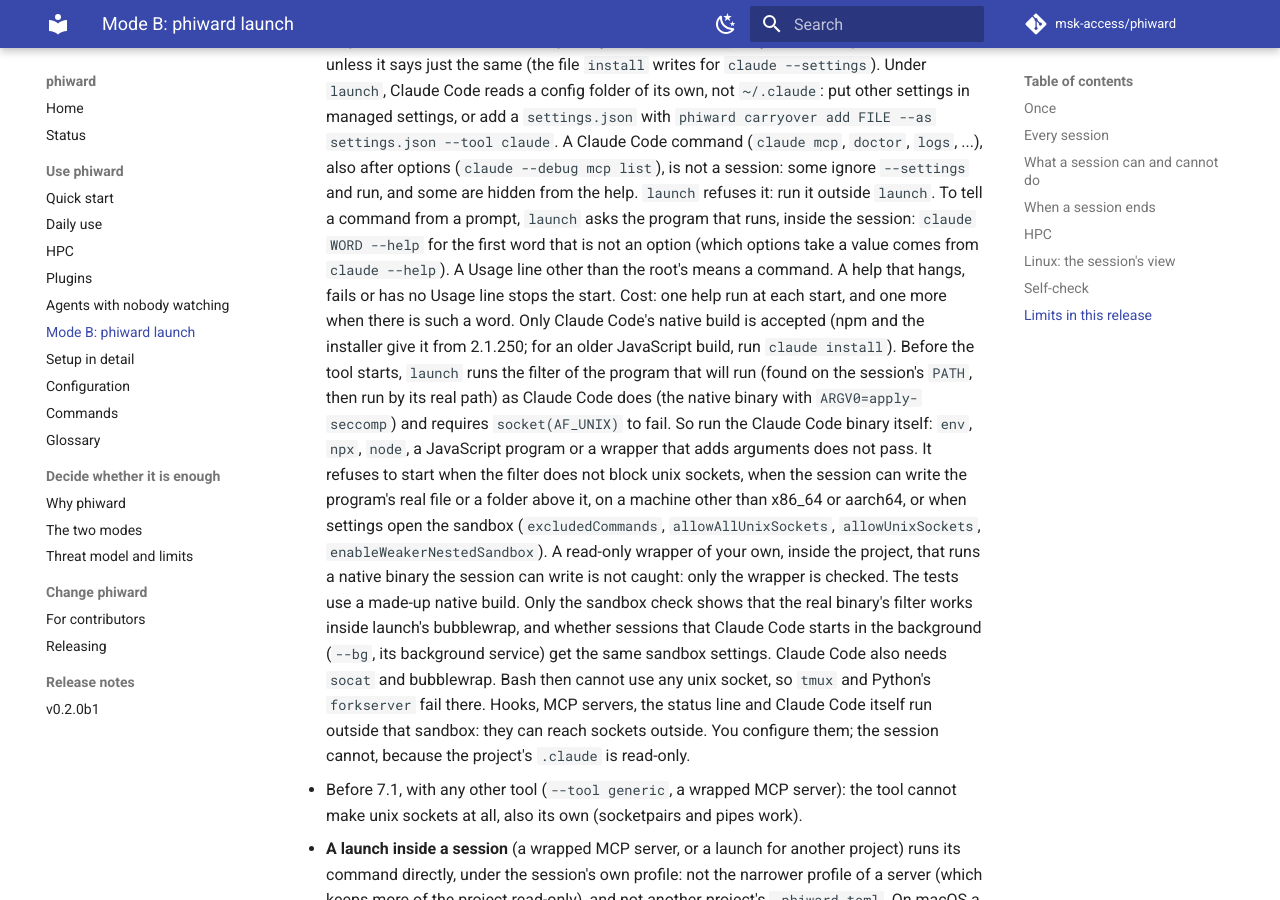
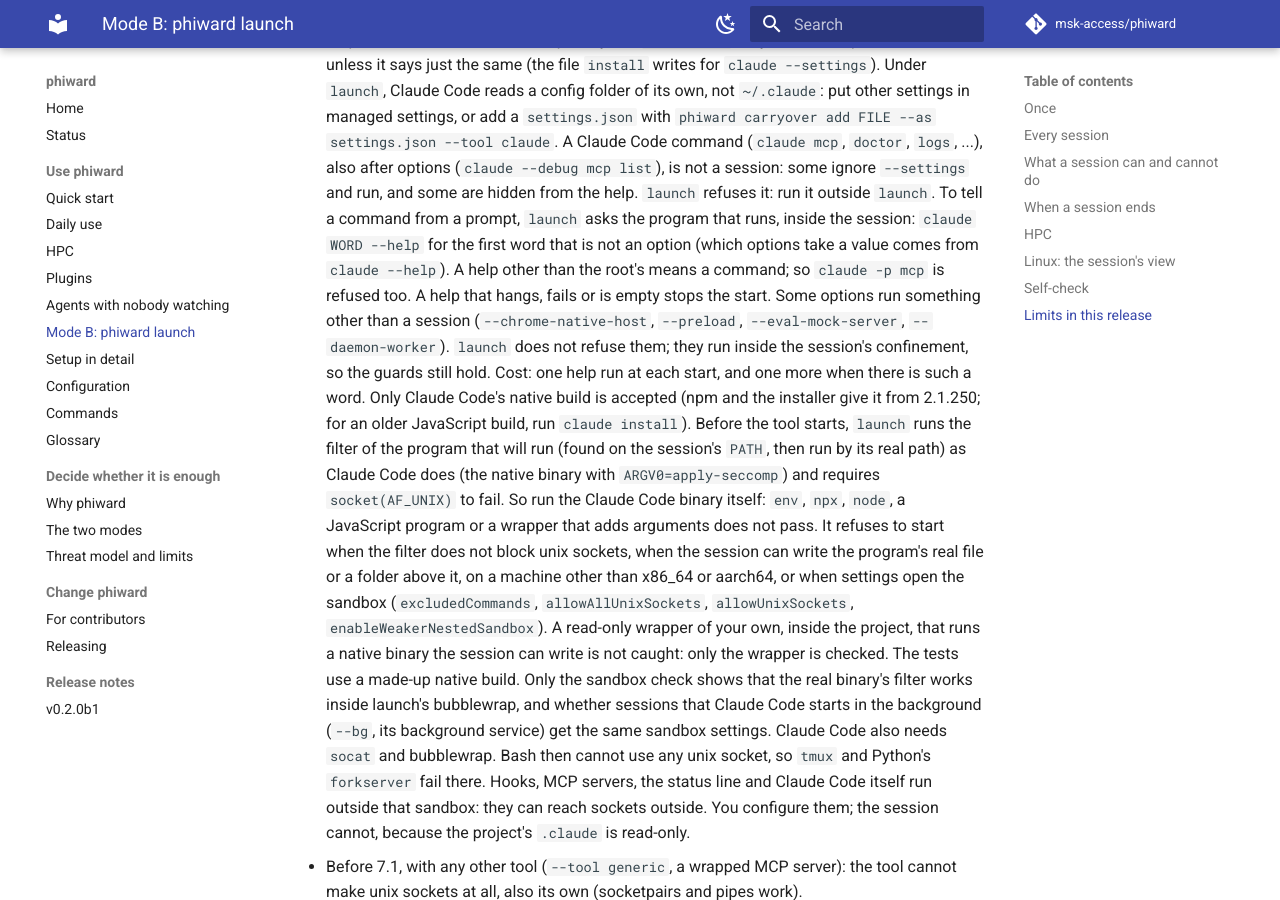
Before and after one commit to msk-access/phiward, an MkDocs documentation site: the page built from docs/launch.md, in a window 1280 px wide and 900 px high, scrolled down 6380 px. Built offline with MkDocs 1.6.1 and Material for MkDocs 9.7.7, drawn with Linux system fonts in a browser that asks for light colours; comment, search, counter and statistics services are not loaded; the version menu is left out.

Commit message:
fix(launch): a help other than the root's in any way is a command's
- Remote Control's names (rc, remote-control, and the hidden remote,
  sync, bridge) print a help in the form USAGE, not Usage:, so launch
  said the help "cannot be read". A word's help that differs from the
  root's in any way now means a command, and the message names the word.
  A timeout, an error or an empty help still cannot be read, and stops
  the start. The root's help must still have a Usage line.
- Kept: `claude -p mcp` (doctor, update, init after -p) is still
  refused. I could not confirm from 2.1.327's parser that every word
  after -p is the prompt: I have no static read of it here, and a guess
  would be fail-open.
- The test fake: `help` is not a command (the real binary reads it as a
  prompt), and Remote Control's names print USAGE. Red first: rc,
  remote-control, bridge and sync failed before this change.
- launch.md names the options that run something other than a session
  (--chrome-native-host, --preload, --eval-mock-server,
  --daemon-worker). They run inside the session's confinement, so the
  guards still hold.

```diff
--- a/docs/launch.md
+++ b/docs/launch.md
@@ -210,8 +210,11 @@ when in doubt, reinstall: the step names the command for the tool that installed
     `--settings` and run, and some are hidden from the help. `launch` refuses it: run it outside
     `launch`. To tell a command from a prompt, `launch` asks the program that runs, inside
     the session: `claude WORD --help` for the first word that is not an option (which options
-    take a value comes from `claude --help`). A Usage line other than the root's means a
-    command. A help that hangs, fails or has no Usage line stops the start. Cost: one help run
+    take a value comes from `claude --help`). A help other than the root's means a command; so
+    `claude -p mcp` is refused too. A help that hangs, fails or is empty stops the start.
+    Some options run something other than a session (`--chrome-native-host`, `--preload`,
+    `--eval-mock-server`, `--daemon-worker`). `launch` does not refuse them; they run inside
+    the session's confinement, so the guards still hold. Cost: one help run
     at each start, and one more when there is such a word. Only Claude Code's native build is accepted (npm
     and the installer give it from 2.1.250; for an older JavaScript build, run `claude
     install`). Before the tool starts, `launch` runs the filter of the program that will run
```
Also changed, not shown: 3 other files.
